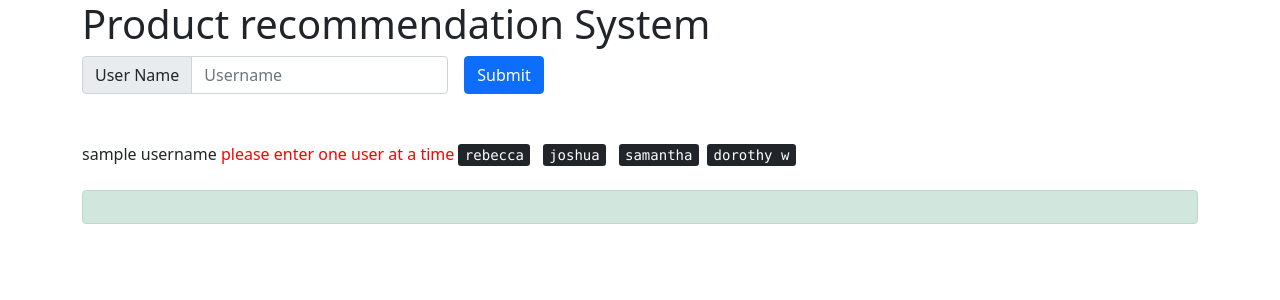
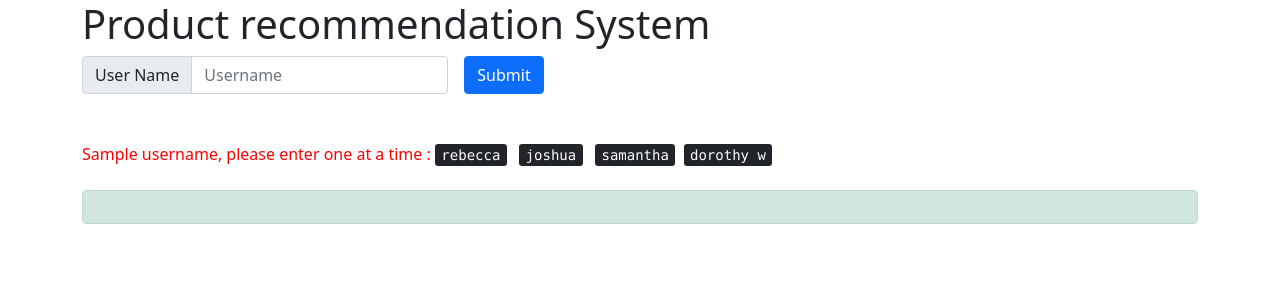
Before and after one commit to vamshi354/sentiment_based_product_recommendation_system, a Flask app: page / in a window 1280 px wide. Shown: the top 300 px of the page. Run offline with Flask 2, Linux system fonts and the light colour scheme; parts of the project's set-up code (start-up, migrations or seed data) failed here and were passed over.

Commit message:
updated the html

```diff
--- a/templates/index.html
+++ b/templates/index.html
@@ -33,7 +33,7 @@
       </div>
     </div>
     <br><br>
-    sample username <span style="color:red;">please enter one user at a time</span>
+    <span style="color:red;">Sample username, please enter one at a time : </span>
     <kbd>rebecca</kbd> &nbsp; <kbd>joshua</kbd> &nbsp; <kbd>samantha</kbd> &nbsp;<kbd>dorothy w</kbd>
     <br>
     <br>
```
